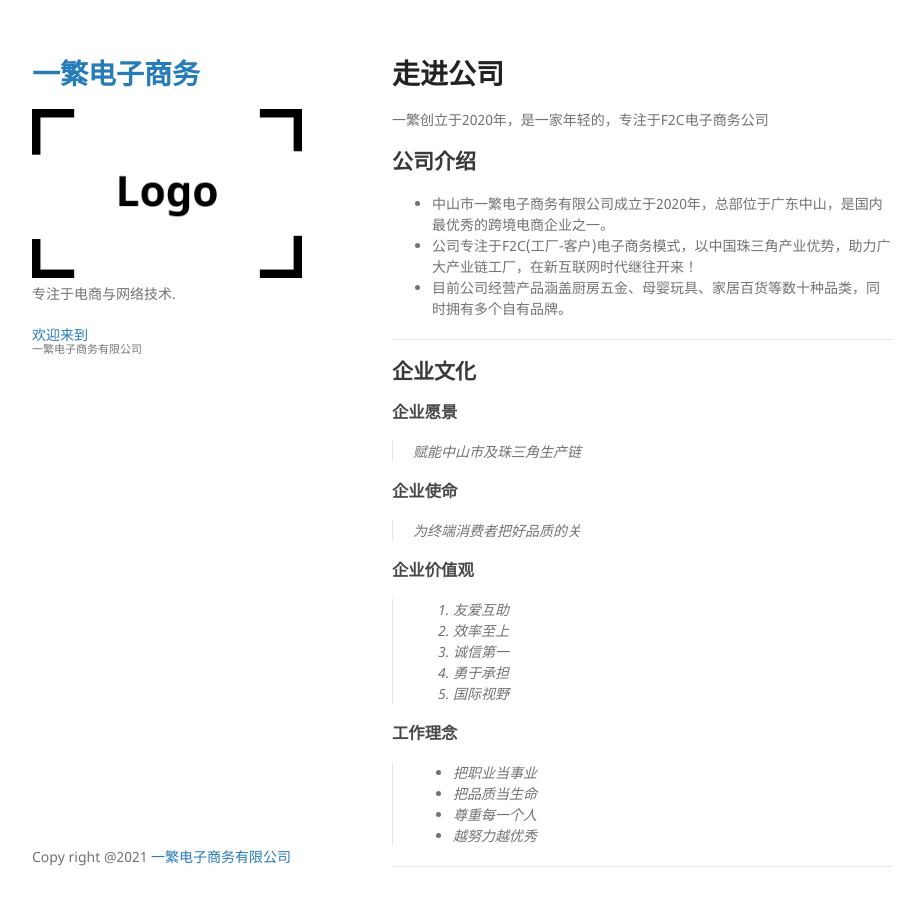
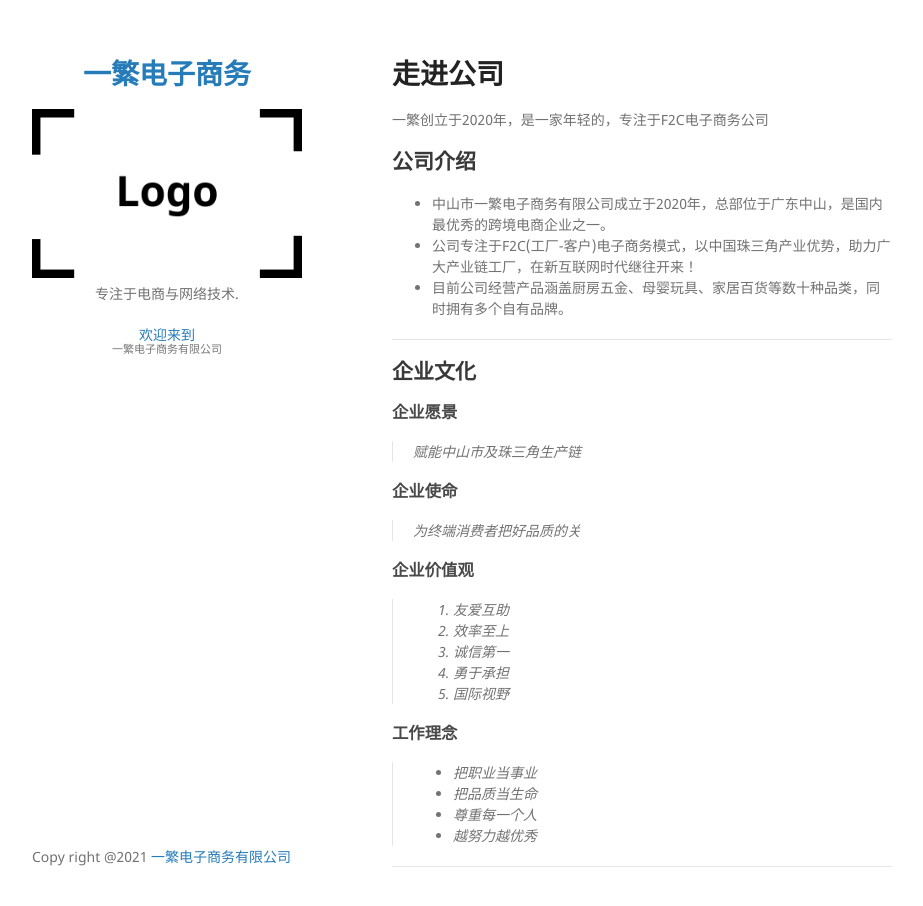
Before and after one commit to Holihigh/theones, a Jekyll site: the page built from index.md, in a window 1280 px wide and 937 px high. Shown: the top 906 px of the window, without its empty margins (178-1101 px from the left). Built offline with Jekyll 4.4.1, drawn with Linux system fonts in a browser that asks for light colours.

Commit message:
1、修改居中样式;

```diff
--- a/_layouts/default.html
+++ b/_layouts/default.html
@@ -1,7 +1,7 @@
 <!DOCTYPE html>
 <html lang="{{ site.lang | default: " en-US" }}">
 
-<head style="text-align: center;">
+<head>
   <meta charset="UTF-8">
   <meta http-equiv="X-UA-Compatible" content="IE=edge">
   <meta name="viewport" content="width=device-width, initial-scale=1">
@@ -15,7 +15,7 @@
 
 <body>
   <div class="wrapper">
-    <header>
+    <header style="text-align: center;">
       <h1><a href="{{  '/' | absolute_url }}">{{ site.title | default: site.github.repository_name }}</a></h1>
 
       {% if site.logo %}
```
